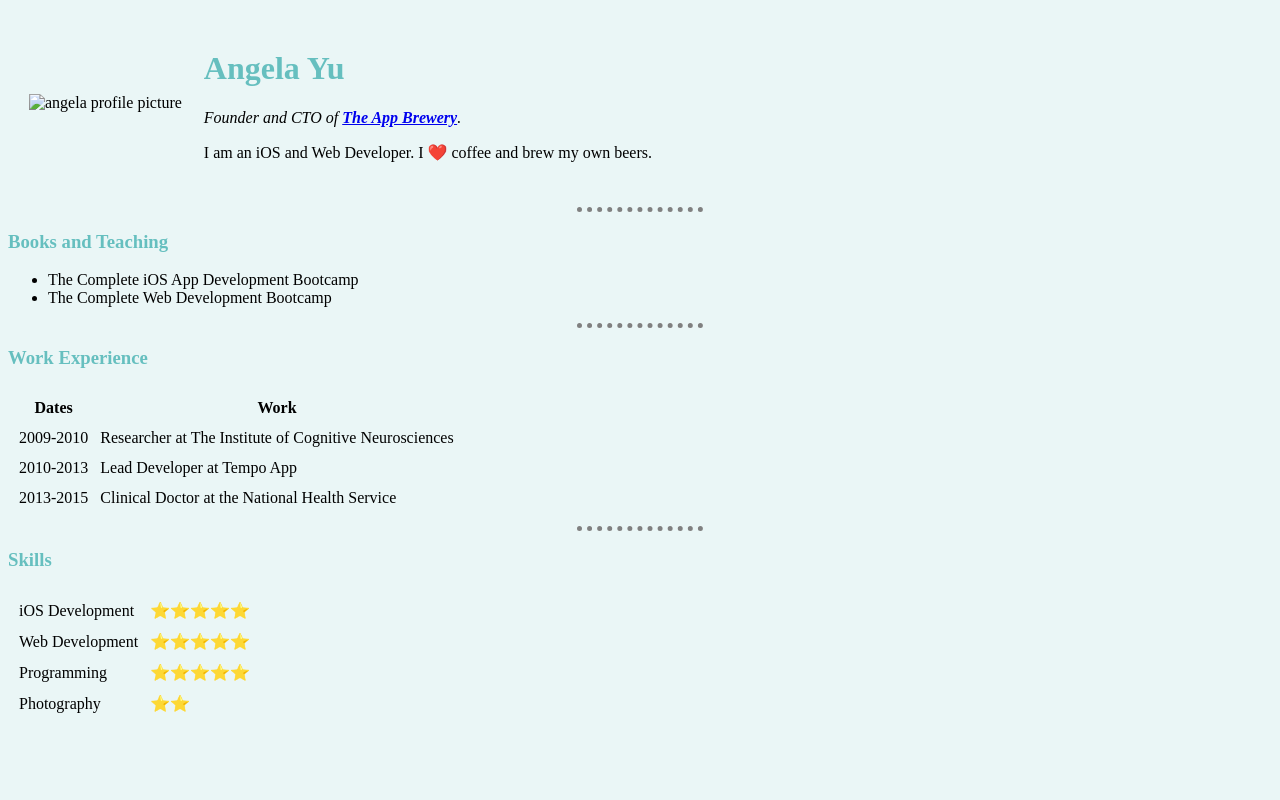
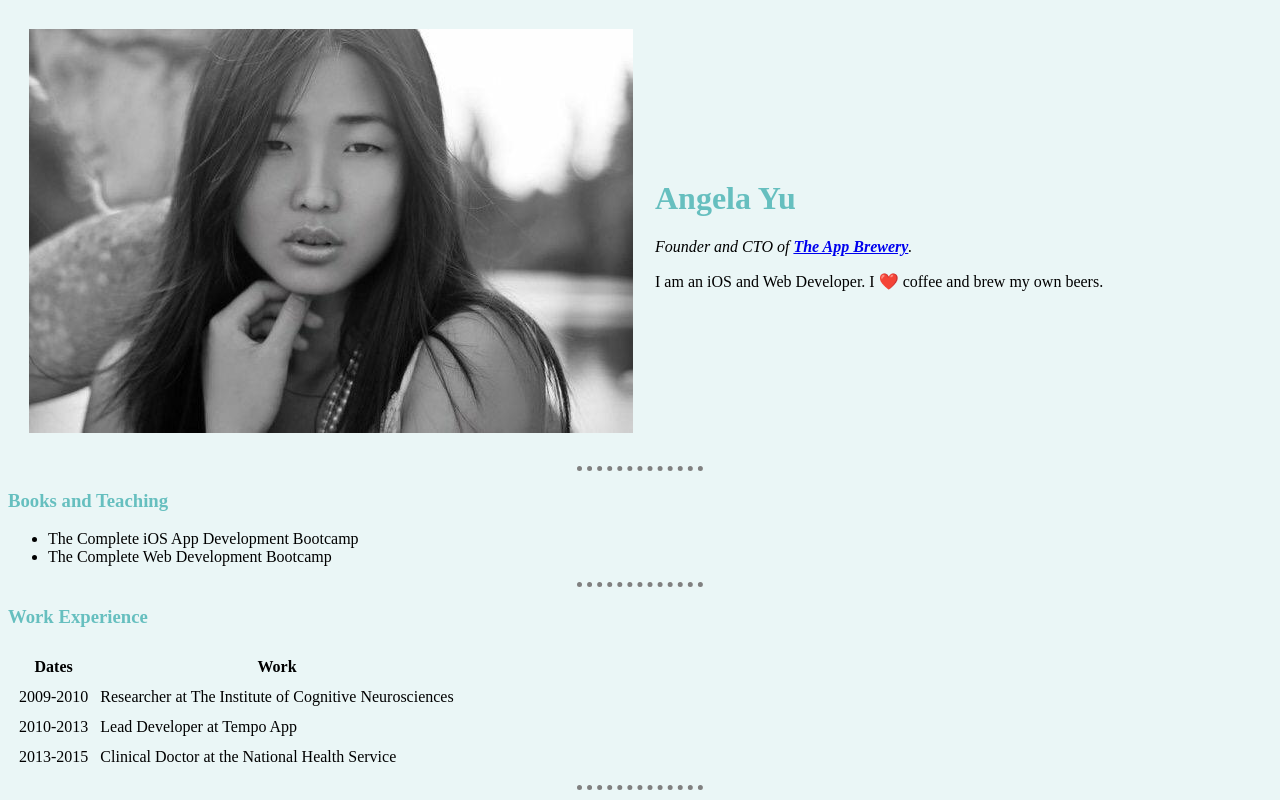
Before and after one commit to Shre3214/cv, a plain HTML site: page index.html in a window 1280 px wide. Shown: the top 800 px of the page. Drawn offline with Linux system fonts and the light colour scheme.

Commit message:
Update index.html

```diff
--- a/index.html
+++ b/index.html
@@ -11,7 +11,7 @@
   <body>
     <table cellspacing="20">
       <tbody><tr>
-        <td><img src="Personal Site_files/angela.jpg" alt="angela profile picture"></td>
+        <td><img src="angela.jpg" alt="angela profile picture"></td>
         <td><h1>Angela Yu</h1>
         <p><em>Founder and CTO of <strong><a href="https://www.appbrewery.co/">The App Brewery</a></strong>.</em></p>
         <p>I am an iOS and Web Developer. I ❤️ coffee and brew my own beers.</p></td>
```
